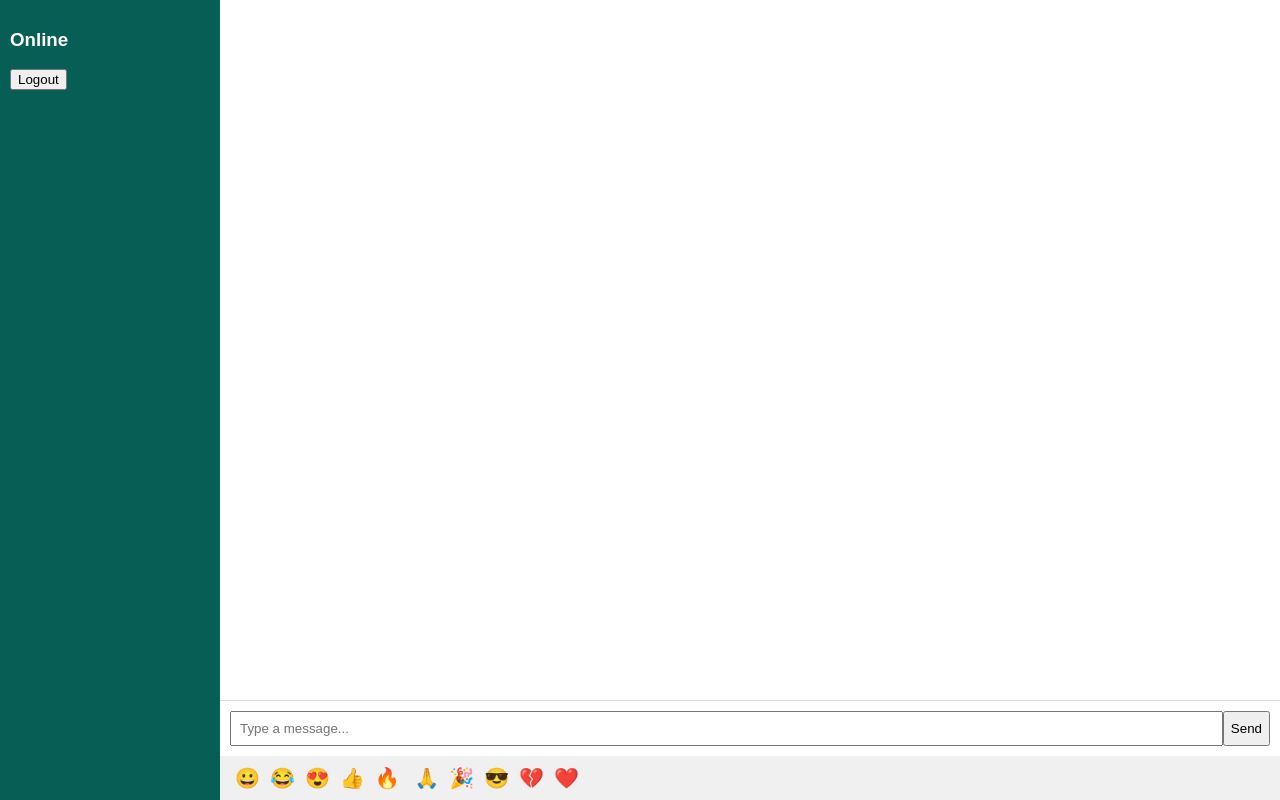
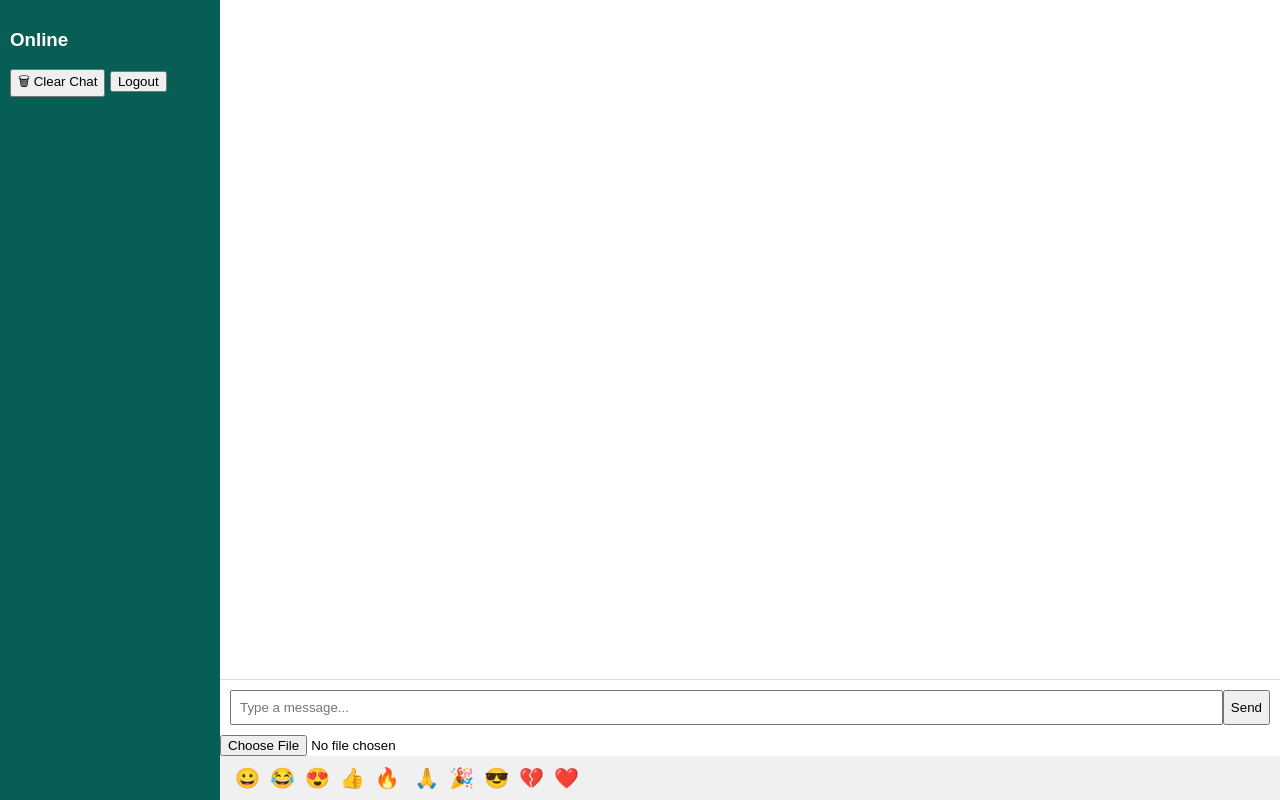
Before and after one commit to sunranec/realtime-chat, a website: page public/chat.html in a window 1280 px wide. Drawn offline with Linux system fonts and the light colour scheme; sample sign-in values are in the browser's storage.

Commit message:
Update chat.html

```diff
--- a/public/chat.html
+++ b/public/chat.html
@@ -10,6 +10,7 @@
     <div id="userList">
       <h3>Online</h3>
       <ul id="users"></ul>
+      <button id="clearBtn">🗑 Clear Chat</button>
       <button id="logoutBtn">Logout</button>
     </div>
 
@@ -19,6 +20,7 @@
         <input id="message" autocomplete="off" placeholder="Type a message..." />
         <button>Send</button>
       </form>
+      <input type="file" id="imageInput" accept="image/*">
       <div class="emoji-picker">
         <span>😀</span><span>😂</span><span>😍</span><span>👍</span><span>🔥</span>
         <span>🙏</span><span>🎉</span><span>😎</span><span>💔</span><span>❤️</span>
```
